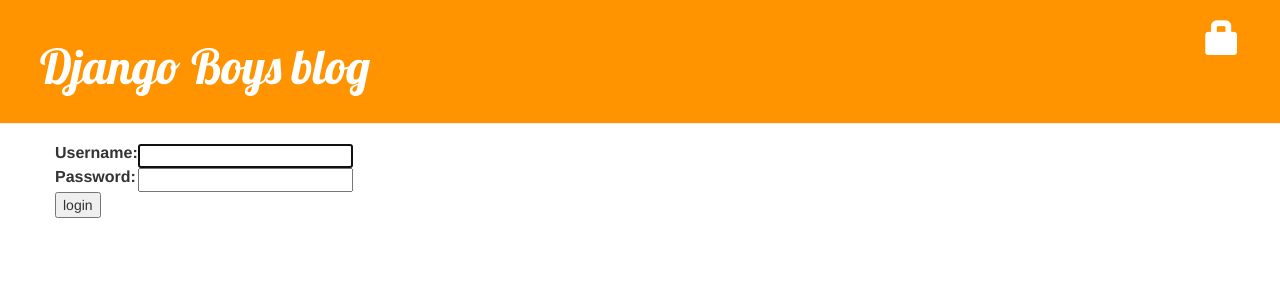
After one commit to idforgitgmailcom/my-first-blog, a Django app: page /accounts/login/ in a window 1280 px wide. The commit adds this page. Shown: the top 300 px of the page. Run offline with Django 3.2, Linux system fonts and the light colour scheme; some libraries are stand-ins or nearby versions.

Commit message:
로그인&로그아웃 기능추가

```diff
--- a/blog/templates/blog/base.html
+++ b/blog/templates/blog/base.html
@@ -12,6 +12,9 @@
 			{% if user.is_authenticated %}
 				<a href="{% url 'post_new' %}" class="top-menu"><span class="glyphicon glyphicon-plus"></span></a>
 				<a href="{% url 'post_draft_list' %}" class="top-menu"><span class="glyphicon glyphicon-edit"></span></a>
+				<p class="top-menu">Hello {{ user.username }}<small>(<a href="{% url 'logout' %}">Log out</a>)</small></p>
+			{% else %}
+				<a href="{% url 'login' %}" class="top-menu"><span class="glyphicon glyphicon-lock"></span></a>
 			{% endif %}
 			<h1><a href="">Django Boys blog</a></h1>
 		</div>
--- /dev/null
+++ b/blog/templates/registration/login.html
@@ -0,0 +1,23 @@
+{% extends 'blog/base.html' %}
+
+{% block content %}
+	{% if form.errors %}
+		<p>Your username and password didn't match. Please try again.</p>
+	{% endif %}
+
+	<form method="post" action="{% url 'login' %}">{% csrf_token %}
+		<table>
+			<tr>
+				<td>{{ form.username.label_tag }}</td>
+				<td>{{ form.username }}</td>
+			</tr>
+			<tr>
+				<td>{{ form.password.label_tag }}</td>
+				<td>{{ form.password }}</td>
+			</tr>
+		</table>
+
+		<input type="submit" value="login" />
+		<input type="hidden" name="next" value="{{ next }}" />
+	</form>
+{% endblock %}
--- a/mysite/settings.py
+++ b/mysite/settings.py
@@ -120,3 +120,7 @@ USE_TZ = True
 
 STATIC_URL = '/static/'
 STATIC_ROOT = os.path.join(BASE_DIR, 'static')
+
+# LOGIN
+
+LOGIN_REDIRECT_URL = '/'
--- a/mysite/urls.py
+++ b/mysite/urls.py
@@ -16,8 +16,11 @@ Including another URLconf
 from django.conf.urls import url
 from django.conf.urls import include
 from django.contrib import admin
+from django.contrib.auth import views
 
 urlpatterns = [
     url(r'^admin/', admin.site.urls),
+	url(r'^accounts/login/$', views.login, name='login'),
+	url(r'^accounts/logout/$', views.logout, name='logout'),
 	url(r'', include('blog.urls')),
 ]
```
